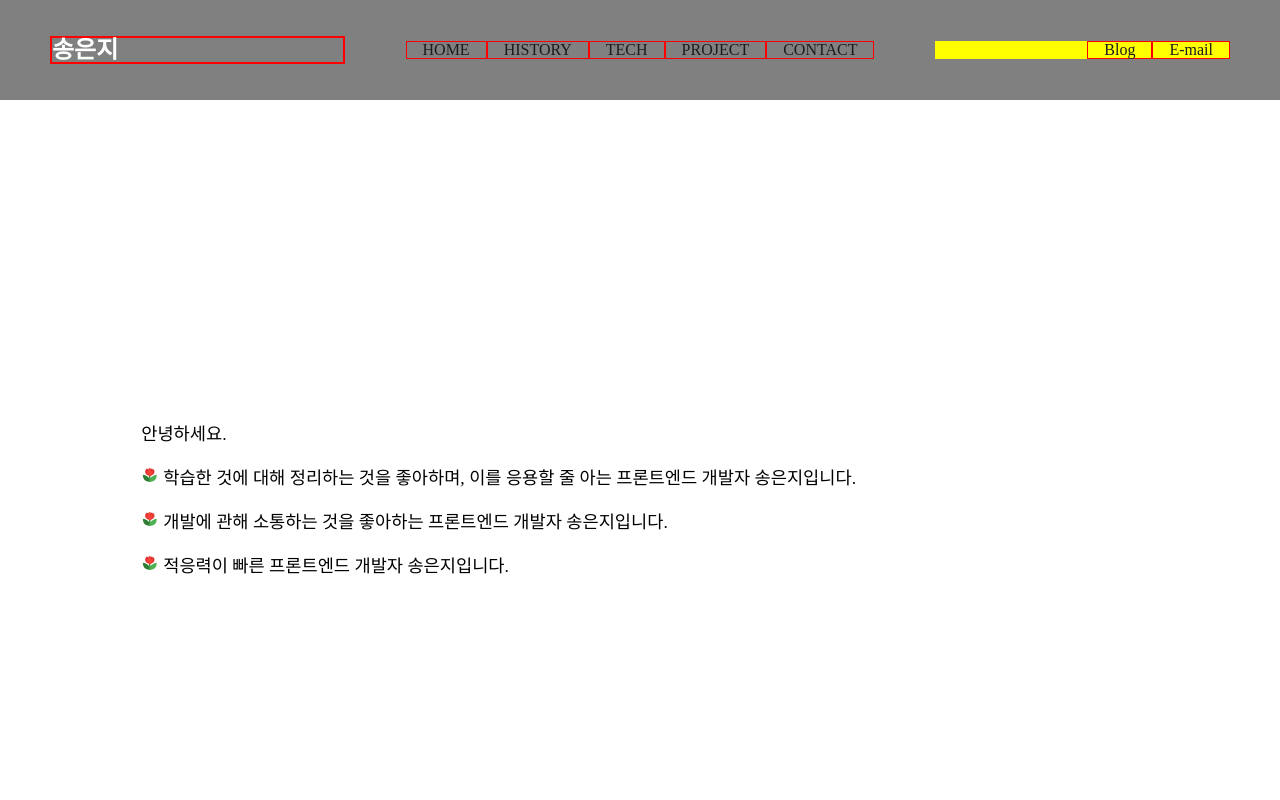
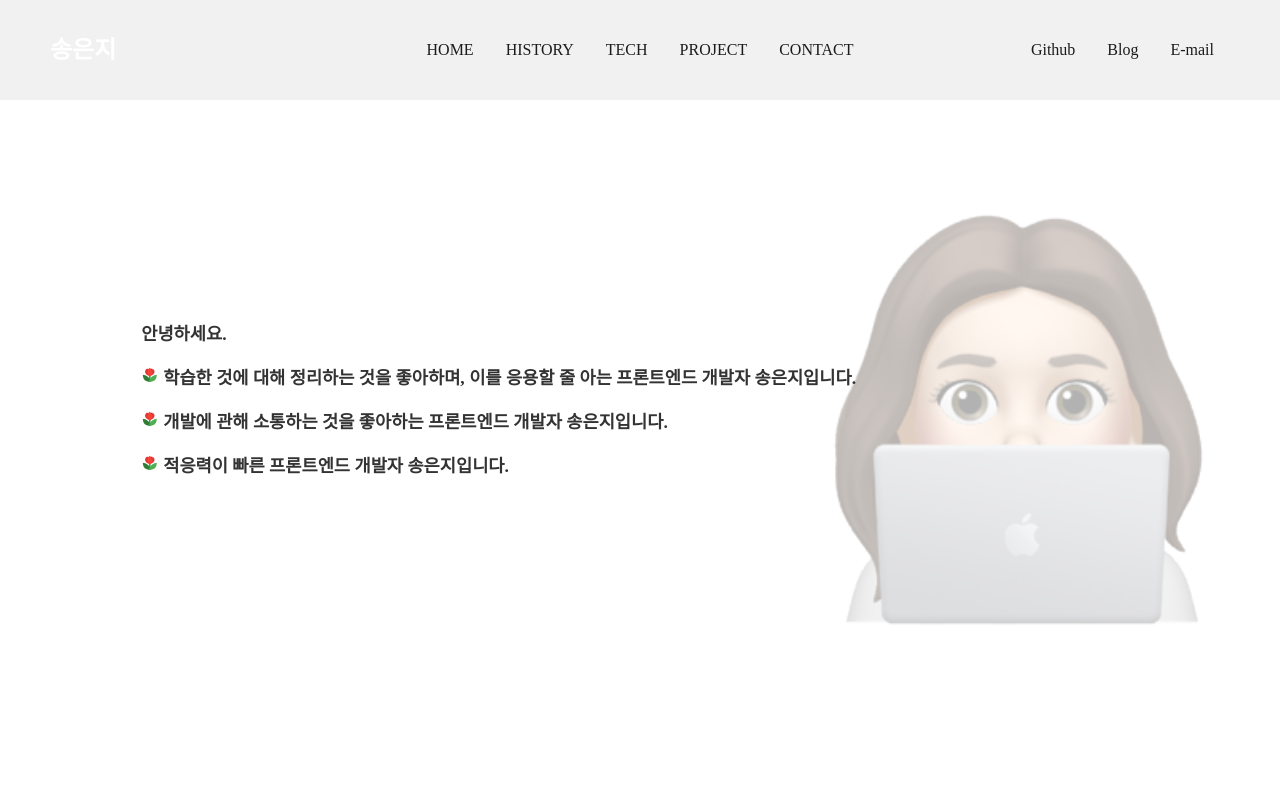
Before and after one commit to songji1165/resume-site, a React (Create React App) app: page / in a window 1280 px wide. Shown: the top 800 px of the page. Built offline with nearby package versions, Linux system fonts and the light colour scheme; a web font is replaced by a local one.

Commit message:
스타일 수정

```diff
--- a/src/components/Careers.js
+++ b/src/components/Careers.js
@@ -3,7 +3,7 @@ import { FcBriefcase, FcNext } from "react-icons/fc";
 
 import styled from "styled-components";
 import Box from "../styles/articleCss";
-import useScrollFadeIn from "../hook/useScrollFadeIn";
+// import useScrollFadeIn from "../hook/useScrollFadeIn";
 
 const FONTSIZE = {
   smaller: "0.6rem",
--- a/src/components/Header.js
+++ b/src/components/Header.js
@@ -4,11 +4,11 @@ import styled from "styled-components";
 const S = {
   Wrapper: styled.div`
     width: 100%;
-    position: sticky;
+    position: fixed;
     top: 0;
     z-index: 1000;
     transition: all 0.2s ease-in-out;
-    background-color: ${(props) => (props.isScroll ? "white" : "gray")};
+    background-color: ${(props) => (props.isScroll ? "white" : "#f1f1f1")};
     box-shadow: ${(props) =>
       props.isScroll ? "0 0 16px 8px rgba(0, 0, 0, 0.04)" : "none"};
   `,
@@ -21,9 +21,6 @@ const S = {
     display: flex;
     fles-direction: row;
     align-items: center;
-
-    @media (max-width: 860px) {
-    }
   `,
   Logo: styled.div`
     color: ${(props) => (props.isScroll ? "red" : "white")};
@@ -31,7 +28,6 @@ const S = {
     font-size: 1.5rem;
     flex: 0 0 25%;
     max-width: 25%;
-    border: 2px solid red;
 
     @media (max-width: 860px) {
       flex: 0 0 30%;
@@ -52,7 +48,6 @@ const S = {
         color: ${(props) => (props.isScroll ? "black" : "white")},
         margin: 0 5rem;
         padding : 0 1rem;
-        border:1px solid red;
         cursor : pointer;
         &:hover {
             opacity : 0.5;
@@ -63,7 +58,6 @@ const S = {
     max-width: 25%;
     display: flex;
     justify-content: flex-end;
-    background: yellow;
 
     @media (max-width: 860px) {
       flex: 0 0 70%;
@@ -75,7 +69,6 @@ const S = {
         color: ${(props) => (props.isScroll ? "black" : "white")},
         margin: 0 1rem;
         padding : 0 1rem;
-        border:1px solid red;
         cursor : pointer;
         &:hover {
             opacity : 0.5;
@@ -87,42 +80,21 @@ const S = {
     `,
 };
 
-// const Div = styled.div`
-//    border : 1px solid blue;
-// `;
-
-// const Ul = styled.ul`
-//    background: skyblue;
-//    &::after {
-//     content: "";
-//     clear:both;
-//     display: inline-block;
-// }
-// `;
-
-// const FloatDiv = styled(Div)`
-//     float : left;
-// `;
-
-// const BREAK_POINT_PC = 1200;
-// const BREAK_POINT_MOBILE = 768;
-
-// const MediaDiv = styled(FloatDiv)`
-//     @media only screen and (min-width:700px) {
-//         width: 100%;
-//     }
-// `;
-
-// const Li = styled.li`
-//     float:left;
-//     width:${props => (100/props.width +1)+"%"};
-//     border:1px solid red;
-// `;
-
 const NAVI_ITEMS = ["HOME", "HISTORY", "TECH", "PROJECT", "CONTACT"];
 
 function Header({ navi, author }) {
 //   console.log("HEADER", navi);
+// const refs = list.reduce((acc, value) => {
+//   acc[value.id] = ReactcreateRef();
+//   return acc;
+// }, {});
+
+// const handleClick = id =>
+//   refs[id].current.scrollIntoView({
+//     behavior: 'smooth',
+//     block: 'start',
+//   });
+
 
   //스크롤 여부
   const [isScroll, setIsScroll] = useState(false);
@@ -130,17 +102,17 @@ function Header({ navi, author }) {
   //스크롤 여부 판단(중복되는 값을 메모리에 저장하여, 속도 최적화함)
   const handleScroll = useCallback(() => {
     //스크롤 한 경우
-    if (window.pageYOffset > 0) {
+    if (window.pageYOffset > 50) {
     //   console.log("*************SCRPL", window.pageYOffset);
       setIsScroll(true);
     }
 
     //스크롤 안 한 경우
-    if (window.pageYoffset === 0) {
-      console.log("스크롤 0이다");
-      setIsScroll(false);
+    if (window.pageYOffset === 0) {
+        console.log("스크롤 0이다");
+        setIsScroll(false);
     }
-  }, []);
+}, []);
 
   //Like [componentDidMount + componentDidUpdate + componentWillUpdate]
   useEffect(() => {
@@ -167,7 +139,7 @@ function Header({ navi, author }) {
           {navi.map((item, idx) => {
             if (item.link) {
               return (
-                <S.LinkItem key={idx} isScroll={isScroll} href={item.link}>
+                <S.LinkItem key={idx} isScroll={isScroll} href={item.link} target="_blank">
                   {item.title}
                 </S.LinkItem>
               );
--- a/src/components/Intro.js
+++ b/src/components/Intro.js
@@ -1,22 +1,66 @@
-import React from "react";
+import React, {useState, useEffect} from "react";
 import { FcCloseUpMode } from "react-icons/fc";
 import Box from "../styles/articleCss";
 import styled from "styled-components";
+import imgArr from "../assets";
+
 
 const S = {
+    IntroDiv: styled(Box.DivItem)`
+
+        &:before {
+            position: absolute;
+            content: "";
+            display: block;
+            width: 100%;
+            height: 100%;
+            top: 0;
+            right: 0;
+            transform : ${(props)=> props.offset > 0 ? `translateY(${props.offset}px)` : "0"};
+            background: url(${imgArr.EunjiEmoji2}) no-repeat center right;
+            background-size: 40% auto;
+            opacity: 0.3;
+            z-index: -1;
+
+
+            @media (max-width: 860px) {
+                background-size: contain;
+                opacity: 0.2;
+                }
+            }
+    `,
   P: styled.div`
     padding: 10px;
     font-size: 1.1rem;
     line-height: 1.5rem;
+    font-weight: 600;
+    color : #333;
   `,
 };
 
 function Intro({ intro }) {
 //   console.log("INTRO", intro);
+
+/*
+const [offset, setOffset] = useState(0);
+
+useEffect(() => {
+  const handleScroll = ()=>{
+
+    setOffset(window.pageYOffset)
+  }
+
+  window.addEventListener("scroll", handleScroll)
+  return () => {
+    window.removeEventListener("scroll", handleScroll)
+  }
+}, [])
+*/
   return (
     <Box.Article>
       <Box.Div>
         <Box.DivItem>
+            <S.IntroDiv>
           <S.P>안녕하세요.</S.P>
           {intro.map((data, idx) => {
             return (
@@ -25,6 +69,7 @@ function Intro({ intro }) {
               </S.P>
             );
           })}
+          </S.IntroDiv>
         </Box.DivItem>
       </Box.Div>
     </Box.Article>
--- a/src/data/PersonalData.json
+++ b/src/data/PersonalData.json
@@ -1,7 +1,7 @@
 {
         "Author" : "송은지",
         "Contacts" : [
-            {"icon":"", "title" : "Github", "link" : ""},
+            {"icon":"", "title" : "Github", "link" : "https://github.com/songji1165"},
             {"icon":"", "title" : "Notion", "link" : ""},
             {"icon":"", "title" : "Blog", "link" : "https://songji1165.github.io/tags/"},
             {"icon":"", "title" : "E-mail", "link" : "songji1165@gmail.com"},
--- a/src/styles/articleCss.js
+++ b/src/styles/articleCss.js
@@ -7,6 +7,7 @@ const Box = {
     display: table;
     text-algin: center;
     border:1px solid #fff;
+    overflow: hidden;
   `,
   Div: styled.div`
     display: table-cell;
@@ -14,6 +15,7 @@ const Box = {
     text-align: center;
     border:3px solid #fff;
     margin: 0 auto;
+    position:relative;
     `,
   DivItem: styled.div`
   display: inline-block;
```
